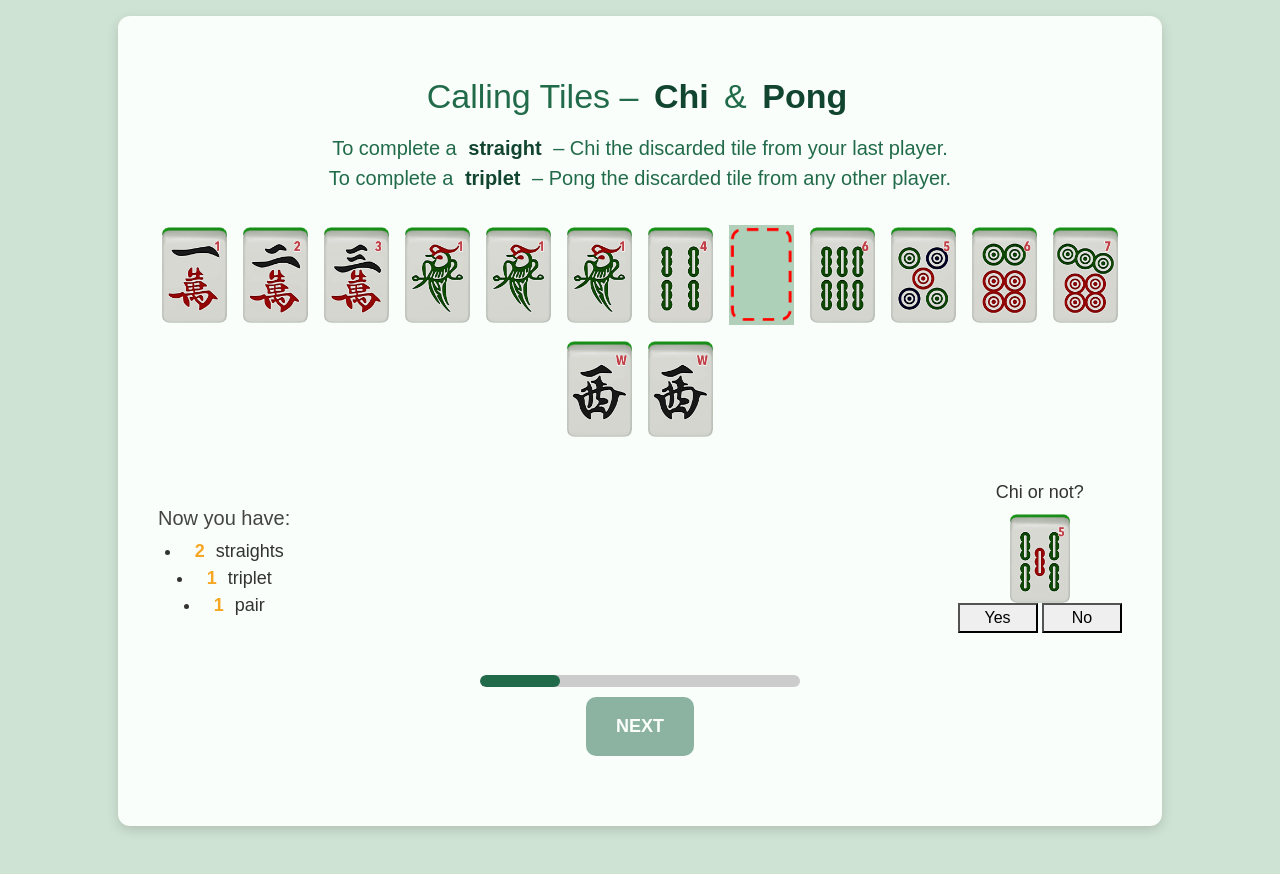
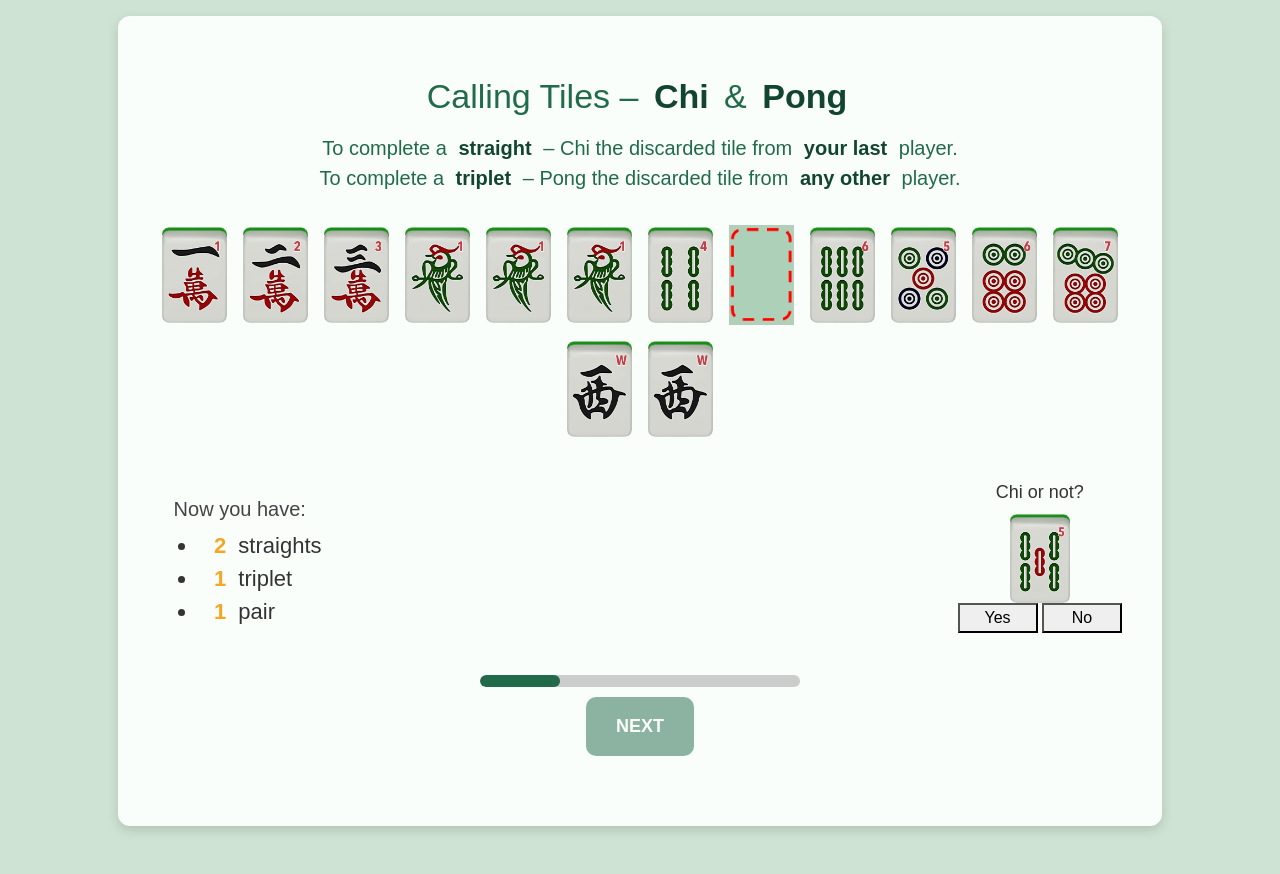
Before and after one commit to dby516/UIDesign_project, a Flask app: page /calling-tiles/1 in a window 1280 px wide. Shown: the part 80-954 px from the top of the page. Run offline with Flask 3, Linux system fonts and the light colour scheme.

Commit message:
change the css to make list things aligned and bigger. Style change for some text in html, and fix the step 4 answer buttons

```diff
--- a/static/calling_tile.css
+++ b/static/calling_tile.css
@@ -23,11 +23,12 @@
   }
   .stats ul {
     list-style: disc inside;
+    text-align: left;         /* ✨ Force left-align text */
+    font-size: 22px;           /* ✨ Make font bigger */
+    margin: 0;
+    padding-left: 20px;        /* ✨ Push it slightly inward for a clean look */
     color: #333;
-    font-size: 18px;
-    margin: 0;
-    padding: 0;
-  }
+}
   .stats .highlight {
     color: #f5a623;
     font-weight: bold;
--- a/templates/calling_tiles.html
+++ b/templates/calling_tiles.html
@@ -27,8 +27,8 @@
     <div class="winning-hands-container">
       <h2>Calling Tiles – <strong class="highlight">Chi</strong> &amp; <strong class="highlight">Pong</strong></h2>
       <p>
-        To complete a <strong class="highlight">straight</strong> – Chi the discarded tile from your last player.<br>
-        To complete a <strong class="highlight">triplet</strong> – Pong the discarded tile from any other player.
+        To complete a <strong class="highlight">straight</strong> – Chi the discarded tile from <strong class="highlight">your last</strong> player.<br>
+        To complete a <strong class="highlight">triplet</strong> – Pong the discarded tile from <strong class="highlight">any other</strong> player.
       </p>
 
       <div id="tileHand" class="tile-hand">
@@ -71,8 +71,8 @@
             alt="{{ discard_tile|replace('_',' ') }}">
             <div class="action-buttons">
               {% if step == 4 %}
-                <button type="button" data-action="DoIt">Chi</button>
-                <button type="button" data-action="Pass">Pong</button>
+                <button type="button" data-action="DoIt">Pong</button>
+                <button type="button" data-action="Pass">Chi</button>
               {% else %}
                 <button type="button" data-action="DoIt">Yes</button>
                 <button type="button" data-action="Pass">No</button>
```
